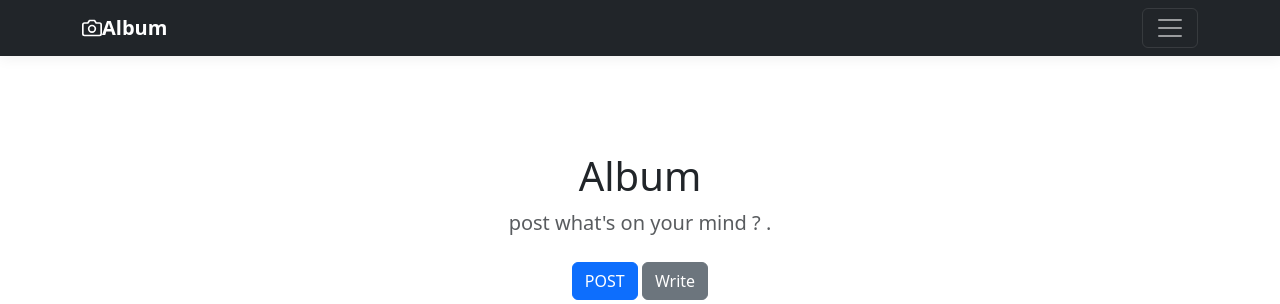
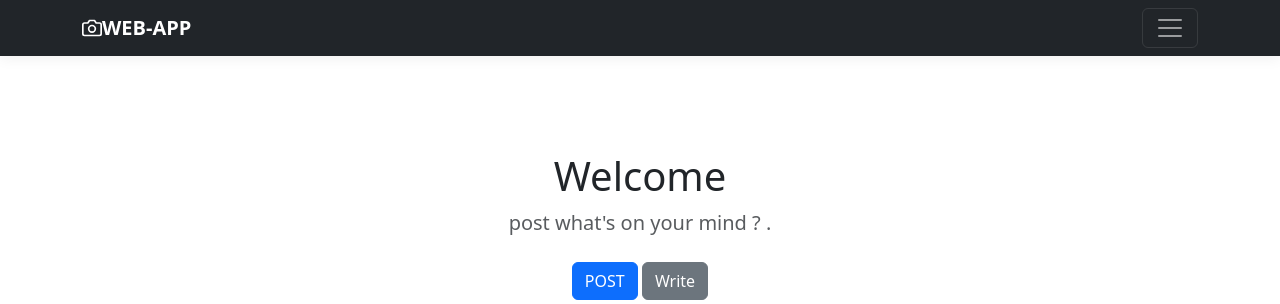
Before and after one commit to vinith0r/Web-App, a PHP site: page /home.php in a window 1280 px wide. Shown: the top 304 px of the page. Run offline with PHP 8.4, Linux system fonts and the light colour scheme; some libraries are stand-ins or nearby versions.

Commit message:
refrence added

```diff
--- a/home.php
+++ b/home.php
@@ -16,7 +16,7 @@ thrown in /var/www/html/lahtp/library/post_test.php on line 6
     <meta name="author" content="">
     <link rel="icon" href="../../../../favicon.ico">
 
-    <title>Album</title>
+    <title>Web-APP</title>
 
     <link href="assets/dist/css/bootstrap.min.css" rel="stylesheet">
 
@@ -48,7 +48,7 @@ thrown in /var/www/html/lahtp/library/post_test.php on line 6
         <div class="container d-flex justify-content-between">
           <a href="#" class="navbar-brand d-flex align-items-center">
             <svg xmlns="http://www.w3.org/2000/svg" width="20" height="20" viewBox="0 0 24 24" fill="none" stroke="currentColor" stroke-width="2" stroke-linecap="round" stroke-linejoin="round" class="mr-2"><path d="M23 19a2 2 0 0 1-2 2H3a2 2 0 0 1-2-2V8a2 2 0 0 1 2-2h4l2-3h6l2 3h4a2 2 0 0 1 2 2z"></path><circle cx="12" cy="13" r="4"></circle></svg>
-            <strong>Album</strong>
+            <strong>WEB-APP</strong>
           </a>
           <button class="navbar-toggler" type="button" data-toggle="collapse" data-target="#navbarHeader" aria-controls="navbarHeader" aria-expanded="false" aria-label="Toggle navigation">
             <span class="navbar-toggler-icon"></span>
@@ -61,7 +61,7 @@ thrown in /var/www/html/lahtp/library/post_test.php on line 6
 
       <section class="jumbotron text-center">
         <div class="container">
-          <h1 class="jumbotron-heading">Album</h1>
+          <h1 class="jumbotron-heading">Welcome</h1>
           <p class="lead text-muted">post what's on your mind ? .</p>
           <p>
             <a href="#" class="btn btn-primary my-2">POST</a>
```
Also changed, not shown: refrence_images/about.png (added), refrence_images/center.png (added), refrence_images/home.png (added), refrence_images/login.png (added), refrence_images/sign.png (added).
